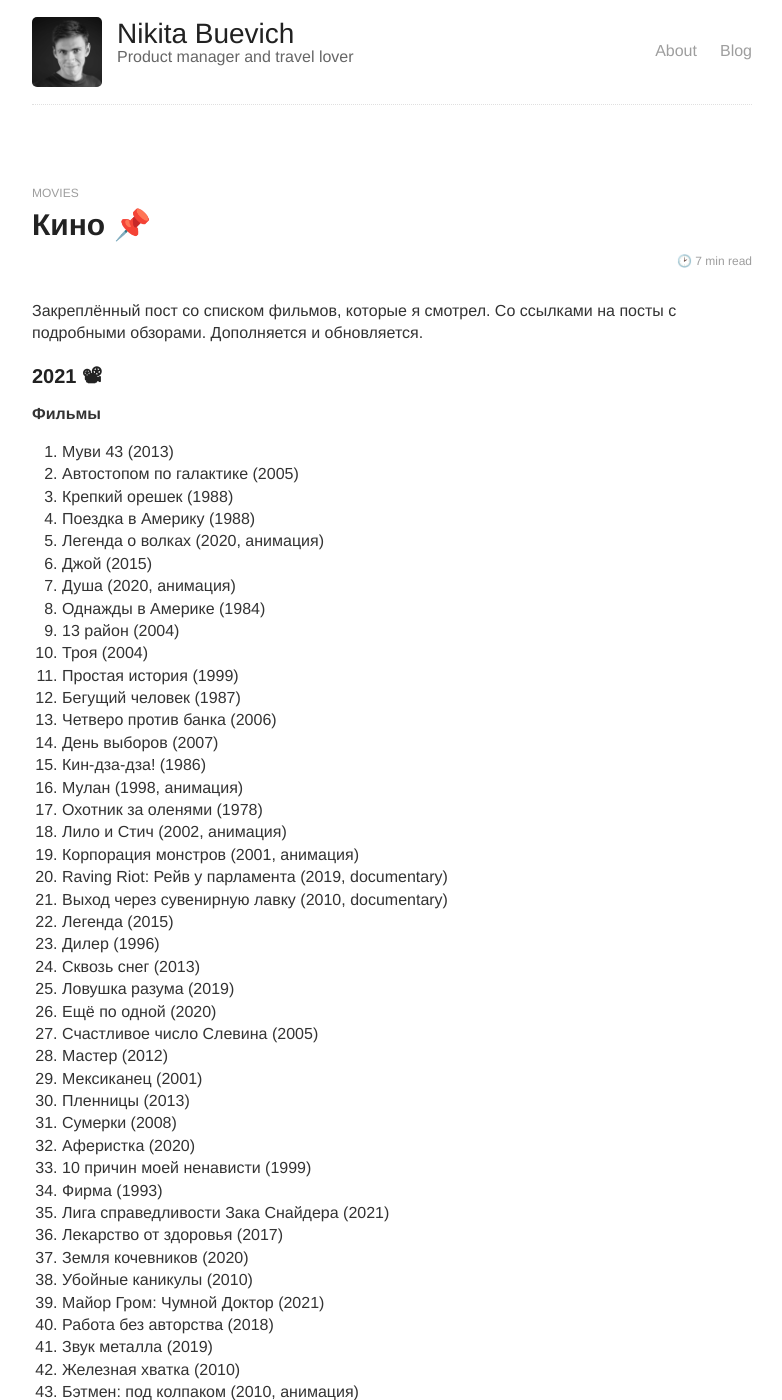
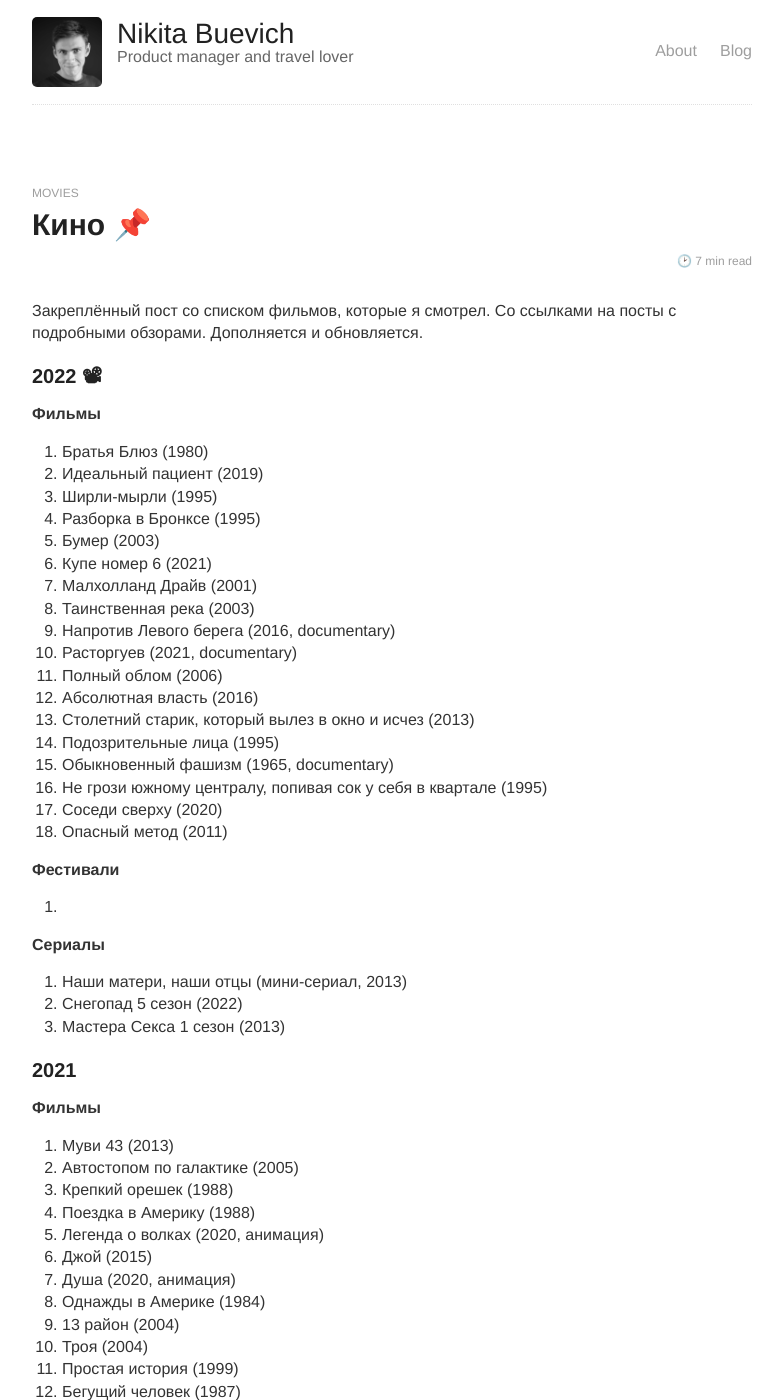
Before and after one commit to sombro/nbuevich.com, a Jekyll site: the page built from blog/_posts/2099-12-14-movies.md, in a window 1280 px wide and 1400 px high. Shown: the whole window, without its empty margins (248-1030 px from the left). Built offline with Jekyll 4.4.1, drawn with Linux system fonts in a browser that asks for light colours.

Commit message:
movies, books, travel 2022 update

```diff
--- a/blog/_posts/2099-12-14-movies.md
+++ b/blog/_posts/2099-12-14-movies.md
@@ -10,7 +10,46 @@ image: ''
 Закреплённый пост со списком фильмов, которые я смотрел. Со ссылками на посты с подробными обзорами. Дополняется и обновляется.
 
 <!--more-->
-## <span id="2021">2021</span> 📽 ##
+## <span id="2022">2022</span> 📽 ##
+
+<b>Фильмы</b>
+
+<ol>
+    <li>Братья Блюз (1980)</li>
+    <li>Идеальный пациент (2019)</li>
+    <li>Ширли-мырли (1995)</li>
+    <li>Разборка в Бронксе (1995)</li>
+    <li>Бумер (2003)</li>
+    <li>Купе номер 6 (2021)</li>
+    <li>Малхолланд Драйв (2001)</li>
+    <li>Таинственная река (2003)</li>
+    <li>Напротив Левого берега (2016, documentary)</li>
+    <li>Расторгуев (2021, documentary)</li>
+    <li>Полный облом (2006)</li>
+    <li>Абсолютная власть (2016)</li>
+    <li>Столетний старик, который вылез в окно и исчез (2013)</li>
+    <li>Подозрительные лица (1995)</li>
+    <li>Обыкновенный фашизм (1965, documentary)</li>
+    <li>Не грози южному централу, попивая сок у себя в квартале (1995)</li>
+    <li>Соседи сверху (2020)</li>
+    <li>Опасный метод (2011)</li>
+</ol>
+
+<b>Фестивали</b>
+
+<ol>
+  <li></li>
+</ol>
+
+<b>Сериалы</b>
+
+<ol>
+    <li>Наши матери, наши отцы (мини-сериал, 2013)</li>
+    <li>Снегопад 5 сезон (2022)</li>
+    <li>Мастера Секса 1 сезон (2013)</li>
+</ol>
+
+## <span id="2021">2021</span>  ##
 
 <b>Фильмы</b>
 
--- a/index.html
+++ b/index.html
@@ -53,11 +53,11 @@
                     <img class="content__img-sqr" src="static/nbuevich.jpg">
                     <h1>Hi there, I'm Nikita Buevich.</h1>
                     <p>I'm a <a href="/CV/" class="common__link" rel="noopener noreferrer">product manager</a> (ex frontend-developer), based in Rostov-on-Don (Russia). With ♡ to UI/UX and interesting products.</p>
-                    <p>Favourite drink — clean water. Do appreciate wine. I wear funny socks, love dogs more than people and I say that don't like cats. I can listen to jazz music in any mood and any circumstances. I watch a lot of <a href="/movies" class="common__link">movies</a> and learn to take <a href="https://www.instagram.com/nbuevich.noir/" class="common__link">black-and-white film photo</a>. Can't live without mountains, sea, <a href="/travel" class="common__link">travelling</a>, bonfire and songs with friends. Trying not to bore.</p>
+                    <p>Favourite drink — pure water. Do appreciate wine. I wear funny socks, love dogs more than people and I say that don't like cats. I can listen to jazz music in any mood and any circumstances. I watch a lot of <a href="/movies" class="common__link">movies</a> and learn to take <a href="https://www.instagram.com/nbuevich.noir/" class="common__link">black-and-white film photo</a>. Can't live without mountains, sea, <a href="/travel" class="common__link">travelling</a>, bonfire and songs with friends. Trying not to bore.</p>
                 </section>
             </main>
             <footer class="common__footer">
-                <div class="footer__reserved">© 2018—2020 Please don't use materials from this site without my approval. You always can <a href="https://t.me/nbuevich" class="common__link">ask</a>, it is easy!</div>
+                <div class="footer__reserved">© 2018—2022 Please don't use materials from this site without my approval. You always can <a href="https://t.me/nbuevich" class="common__link">ask</a>, it is easy!</div>
             </footer>
         </main>
     </body>
```
Also changed, not shown: blog/_posts/2099-12-13-books.md (+11 -2 lines), blog/_posts/2099-12-15-travel.md (+10 -1 lines).
